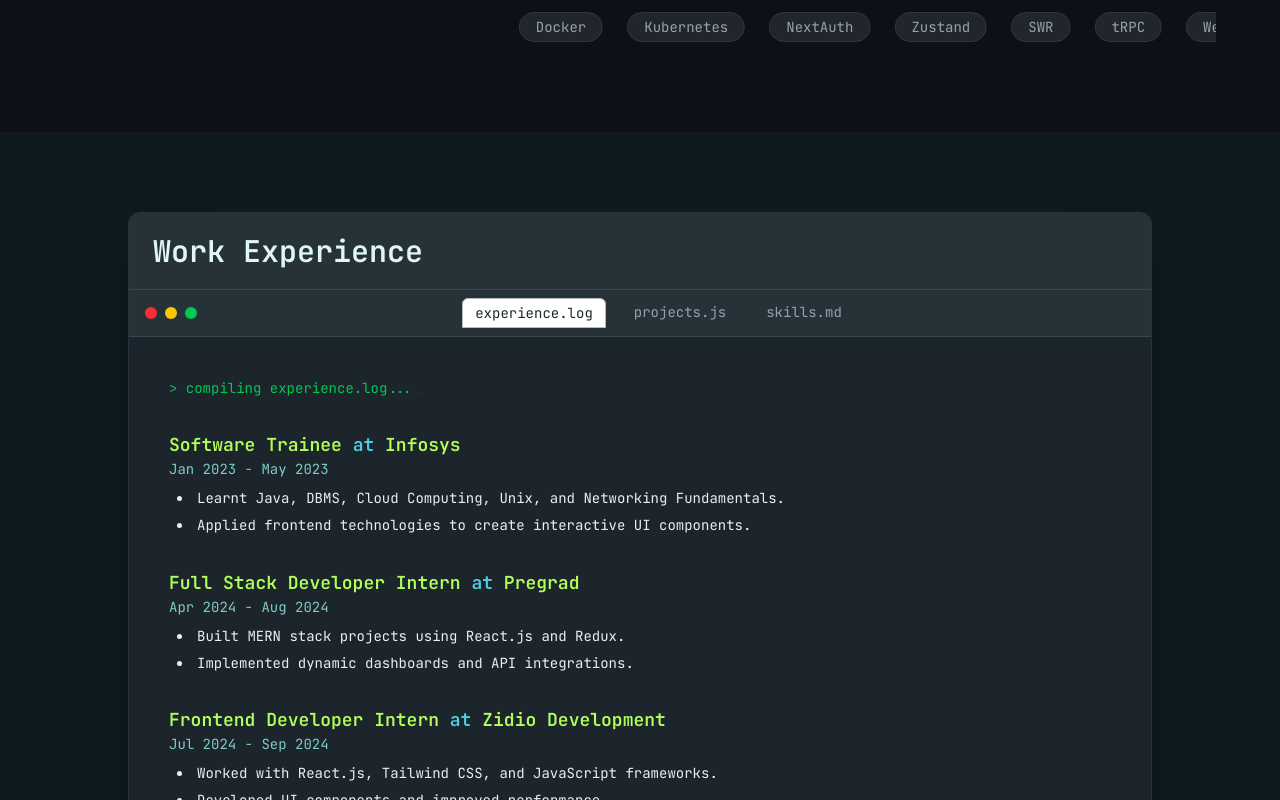
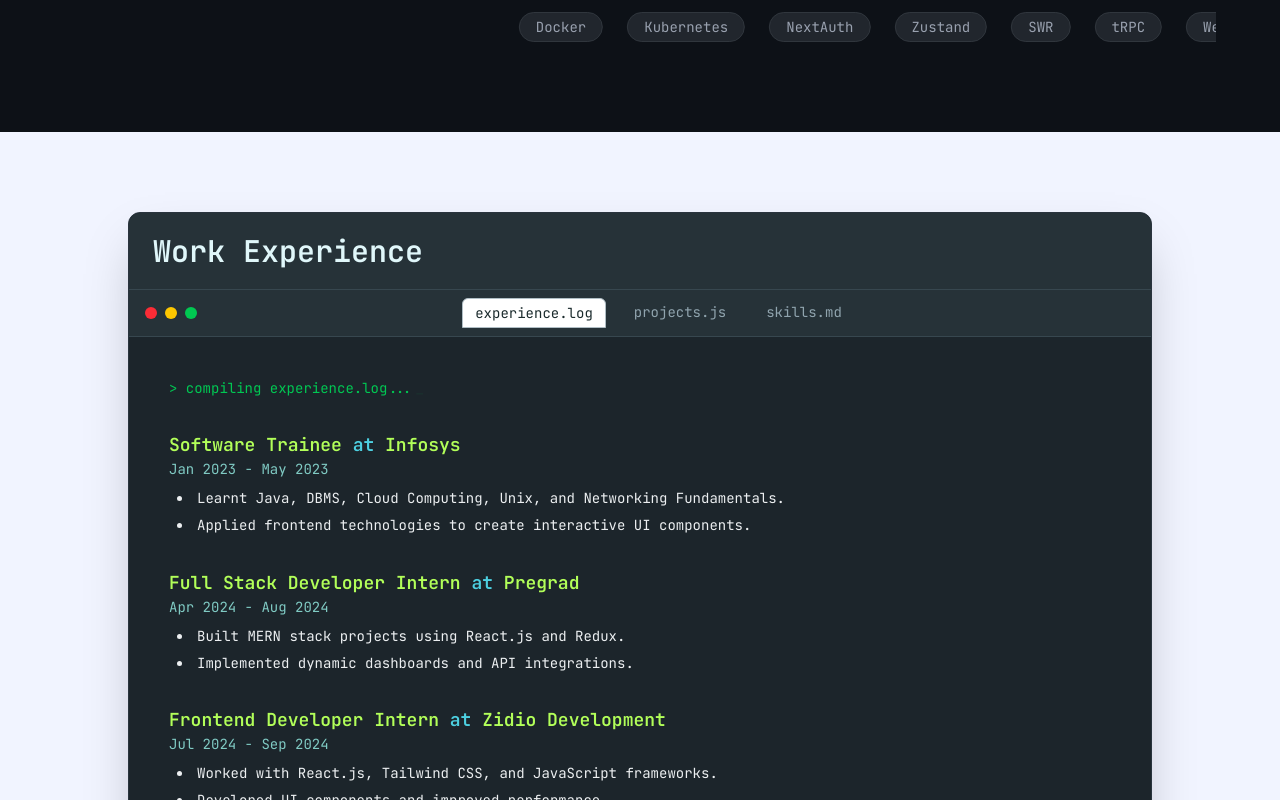
Before and after one commit to RohanShrivastava08/My-Modern-Portfolio, a React (Vite) app: page / in a window 1280 px wide. Shown: the part 2360-3160 px from the top of the page. Built offline with nearby package versions, Linux system fonts and the light colour scheme.

Commit message:
Modified WorkExperience.jsx

```diff
--- a/src/sections/WorkExperience.jsx
+++ b/src/sections/WorkExperience.jsx
@@ -36,7 +36,7 @@
   return (
     <section
       id="experience"
-      className="min-h-screen bg-[#0e1a1f] text-white py-20 px-4 flex items-center justify-center font-['JetBrains_Mono','monospace']"
+      className="min-h-screen bg-[#f1f4ff] text-white py-20 px-4 flex items-center justify-center font-['JetBrains_Mono','monospace']"
     >
       <motion.div
         initial={{ opacity: 0, y: 30 }}
```
